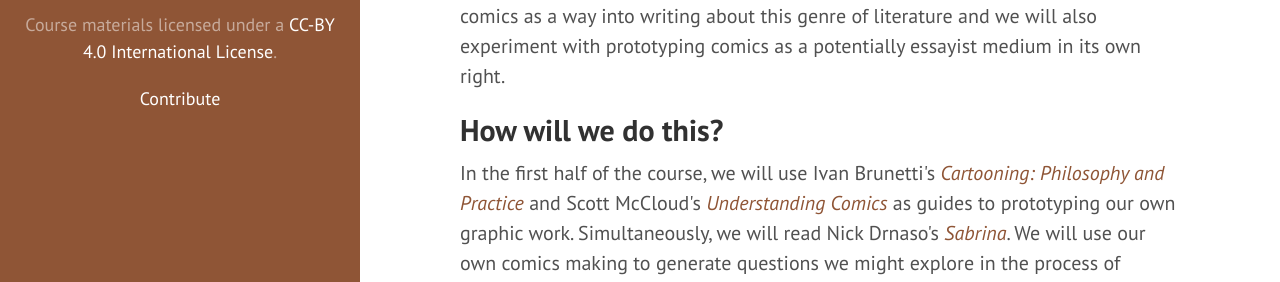
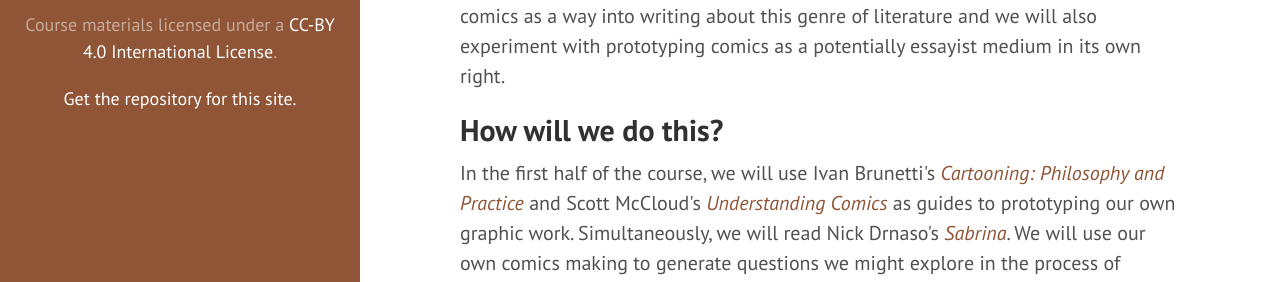
Before and after one commit to jloan/e107v2, a Jekyll site: the page built from index.html, in a window 1280 px wide. Shown: the part 487-769 px from the top of the page. Built offline with Jekyll 4.4.1, drawn with Linux system fonts in a browser that asks for light colours; the list of posts is cut into pages by our own code.

Commit message:
Update sidebar.html

```diff
--- a/_includes/sidebar.html
+++ b/_includes/sidebar.html
@@ -31,7 +31,7 @@
 
     </ul>
 <p><a rel="license" href="http://creativecommons.org/licenses/by/4.0/"><img alt="Creative Commons License" style="border-width:0" src="https://i.creativecommons.org/l/by/4.0/88x31.png" /></a><span xmlns:dct="http://purl.org/dc/terms/" property="dct:title">Course materials</span> licensed under a <a rel="license" href="http://creativecommons.org/licenses/by/4.0/">CC-BY 4.0 International License</a>.</p>
-<p><a href="https://github.com/jloan/e107v2">Contribute</a></p>
+<p><a href="https://github.com/jloan/e107v2">Get the repository for this site.</a></p>
 <!--    <p>&copy; {{ site.time | date: '%Y' }}. All rights reserved.</p> -->
 
 </div>
```
